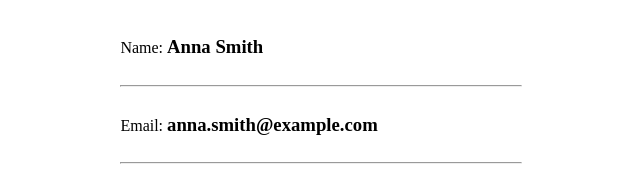
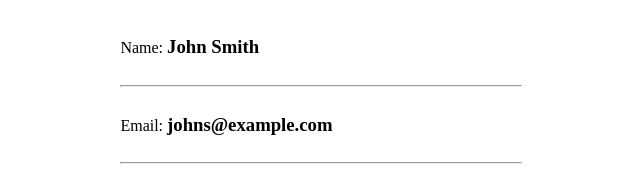
Before and after one commit to DSutapa/DockerExplore, a website: page YoutubeDemo1/app/index.html in a window 1280 px wide. Shown: the part 388-576 px from the top of the page, 14-654 px from the left. Drawn offline with Linux system fonts and the light colour scheme.

```diff
--- a/YoutubeDemo1/app/index.html
+++ b/YoutubeDemo1/app/index.html
@@ -104,9 +104,9 @@
     <div class='container' id='container'>
         <h1>User profile</h1>
         <img src='http://localhost:3000/profile-picture' alt="user-profile">
-        <span>Name: </span><h3 id='name'>Anna Smith</h3>
+        <span>Name: </span><h3 id='name'>John Smith</h3>
         <hr />
-        <span>Email: </span><h3 id='email'>anna.smith@example.com</h3>
+        <span>Email: </span><h3 id='email'>johns@example.com</h3>
         <hr />
         <span>Interests: </span><h3 id='interests'>coding</h3>
         <hr />
```
Also changed, not shown: YoutubeDemo1/app/images/profile-picture.png (renamed from YoutubeDemo1/app/images/profile-1.png).
